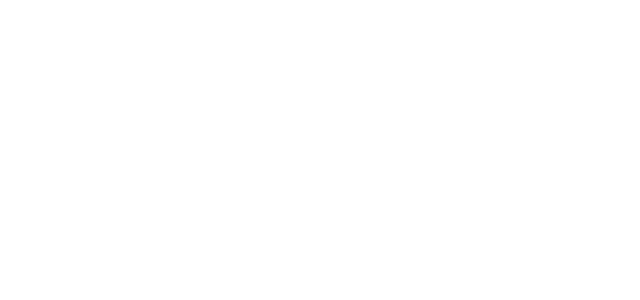
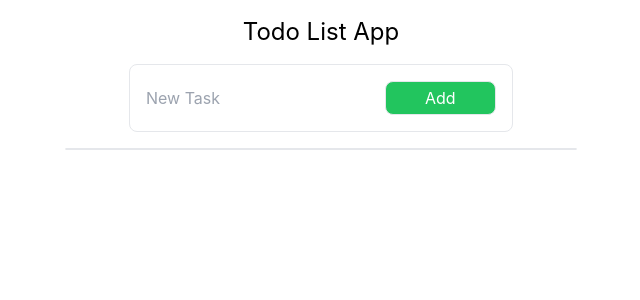
Before and after one commit to JozhoX/nuxt-todo-list, a Nuxt app: page / in a window 1280 px wide. Shown: the top 300 px of the page, without its empty margins (319-959 px from the left). Built offline with nearby package versions, Linux system fonts and the light colour scheme.

Commit message:
feat: add index page

```diff
--- a/pages/index.vue
+++ b/pages/index.vue
@@ -1,13 +1,83 @@
 <template>
-  <div>
-
+  <div class="w-full h-screen flex-col flex gap-4 items-center p-4">
+    <!-- Title -->
+    <h1 class="text-2xl">Todo List App</h1>
+    <!-- Form -->
+    <div class="max-w-sm w-full grid grid-cols-3 gap-2 border p-4 rounded-lg">
+      <input
+        v-model="input_text_ref"
+        placeholder="New Task"
+        class="col-span-2"
+      />
+      <button
+        type="button"
+        class="border rounded-lg p-1 bg-green-500 text-white"
+        @click="createTodo(input_text_ref)"
+      >
+        Add
+      </button>
+    </div>
+    <!-- Todo Table -->
+    <div class="max-w-lg w-full">
+      <div class="grid border rounded-lg">
+        <div
+          v-for="todo in todo_list"
+          :key="todo.id"
+          class="w-full flex justify-between items-center p-4"
+        >
+          <!-- Left Side -->
+          <div class="flex gap-4">
+            <input
+              type="checkbox"
+              :checked="todo.completed"
+              @change="toggleTodo(todo.id)"
+            />
+            <p>{{ todo.text }}</p>
+          </div>
+          <!-- Right Side -->
+          <div class="text-red-500 flex">
+            <button @click="removeTodo(todo.id)">
+              <svg
+                xmlns="http://www.w3.org/2000/svg"
+                width="24"
+                height="24"
+                viewBox="0 0 24 24"
+              >
+                <path
+                  fill="currentColor"
+                  d="M7 21q-.825 0-1.412-.587T5 19V6H4V4h5V3h6v1h5v2h-1v13q0 .825-.587 1.413T17 21zM17 6H7v13h10zM9 17h2V8H9zm4 0h2V8h-2zM7 6v13z"
+                />
+              </svg>
+            </button>
+          </div>
+        </div>
+      </div>
+    </div>
   </div>
 </template>
 
 <script lang="ts" setup>
+const { todo_list, addTodo, removeTodo, toggleTodo } = useTodoStore();
+const input_text_ref = ref<string>("");
 
+function createTodo(text: string): void {
+  if (input_text_ref.value.length === 0) {
+    alert("Please specify a text");
+    return;
+  }
+  addTodo(text);
+  input_text_ref.value = "";
+}
 </script>
 
 <style>
+table,
+th,
+td {
+  border: 1px solid;
+}
 
+th {
+  padding: 10px;
+}
 </style>
```
